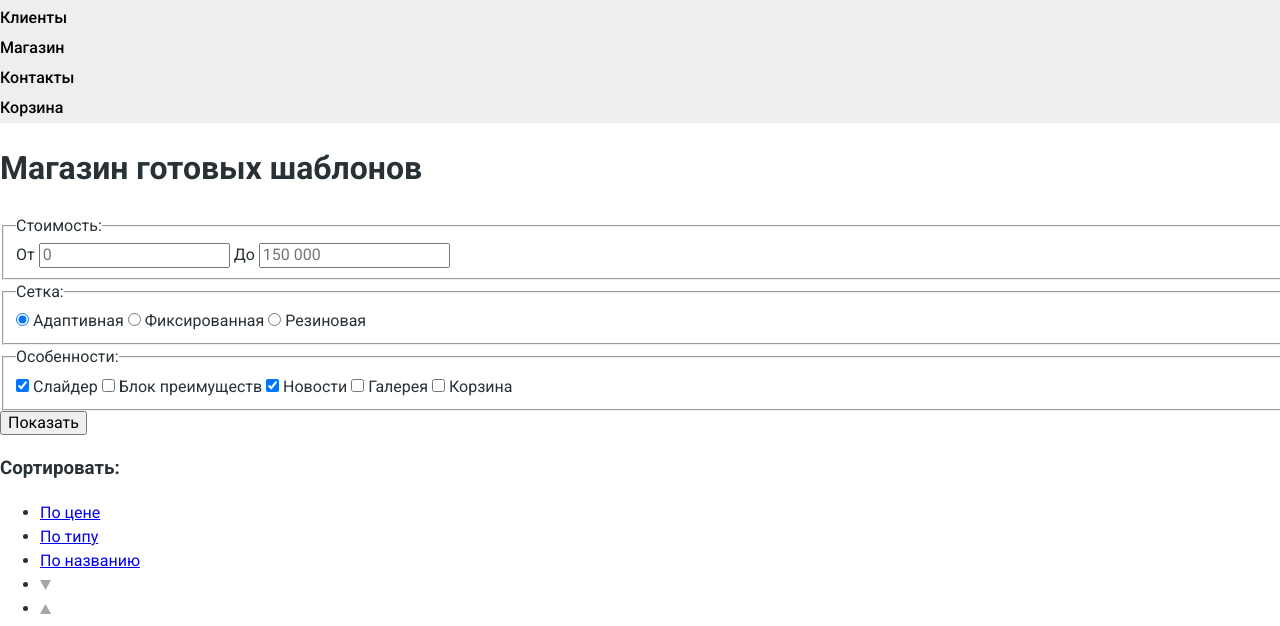
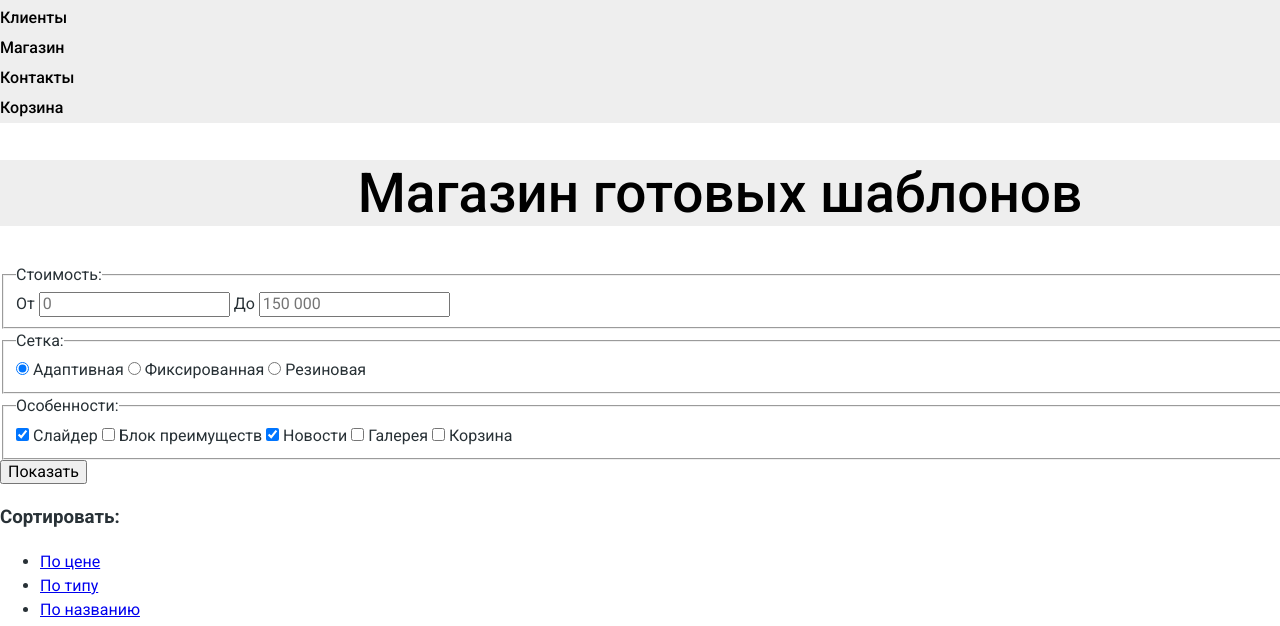
Before and after one commit to WalkingInTheFog/nerds-2022, a plain HTML site: page catalog.html in a window 1280 px wide. Shown: the part 100-726 px from the top of the page. Drawn offline with Linux system fonts and the light colour scheme.

Commit message:
стили текста главного заголовка каталога

```diff
--- a/styles/css/main.css
+++ b/styles/css/main.css
@@ -166,7 +166,8 @@ img {
 }
 
 .main-slider,
-.main-header {
+.main-header,
+.lead-title {
     background-color: var(--gray);
 }
 
@@ -200,6 +201,18 @@ img {
 .user-basket-link:active {
     color: var(--black);
     opacity: 0.3;
+}
+
+
+/*-----------------------------lead-title-----------------------------------------*/
+
+.lead-title {
+    font-weight: 500;
+    font-size: 55px;
+    line-height: 1.2;
+    text-align: center;
+
+    color: var(--black);
 }
 
 /*----------------------------------slider--------------------------------------------------*/
```
